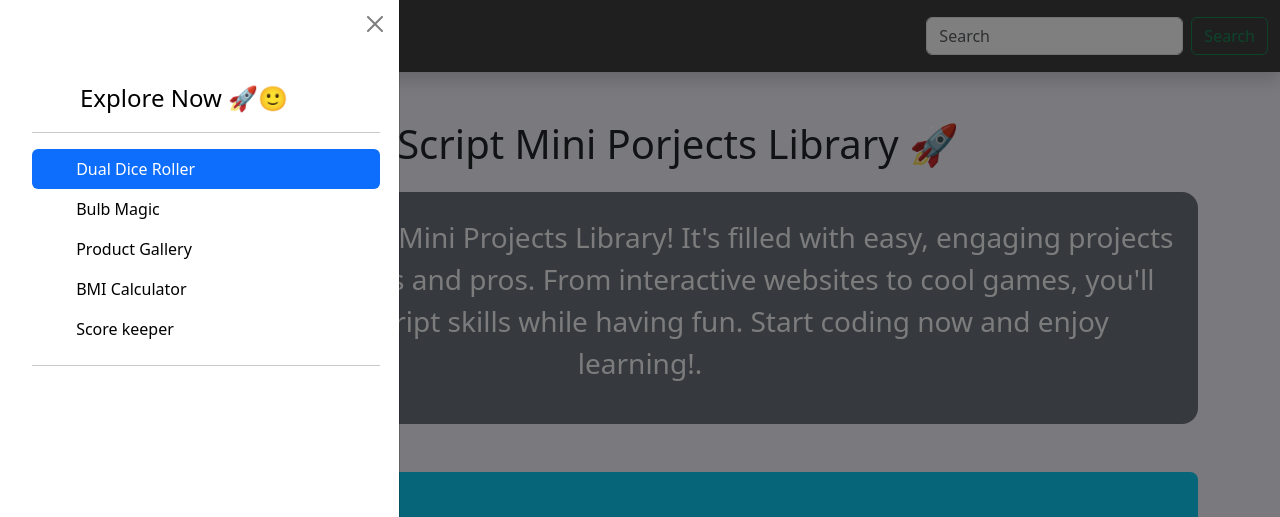
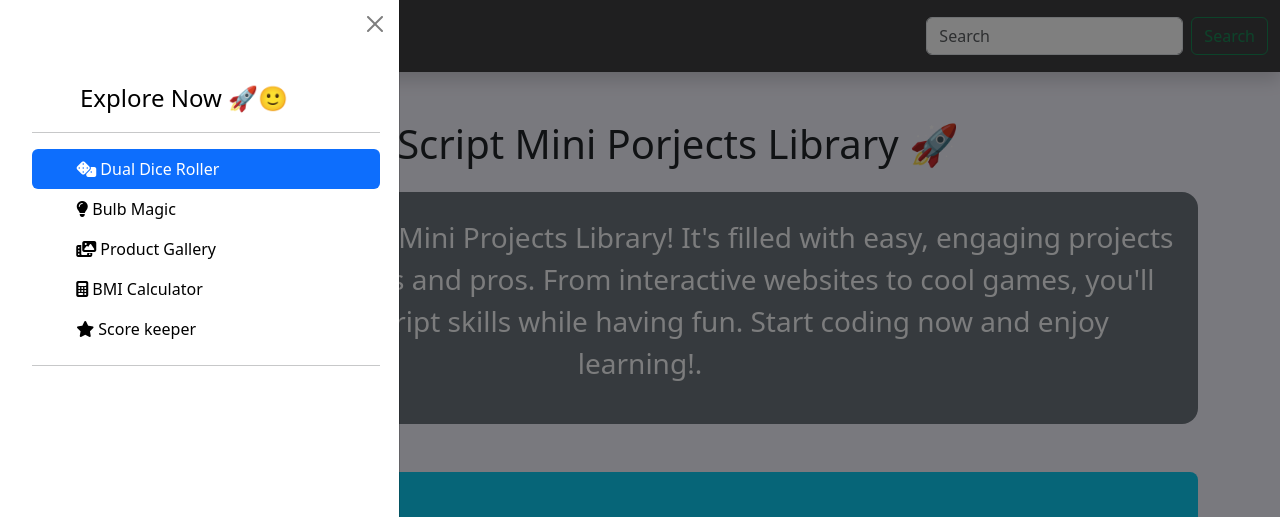
Before and after one commit to bhartiharinkhede44/mini-javascript-projects, a plain HTML site: page index.html in a window 1280 px wide. Both pictures are taken after a click on the button "Toggle navigation". Shown: the top 517 px of the page. Drawn offline with nearby package versions, Linux system fonts and the light colour scheme.

Commit message:
ref - slidebar links added

```diff
--- a/index.html
+++ b/index.html
@@ -23,11 +23,11 @@
                 <span class="navbar-toggler-icon"></span>
             </button>
 
-            <a class="navbar-brand text-light fw-medium" href="#">JS Mini Projects</a>
-            <button class="navbar-toggler" type="button" data-bs-toggle="collapse"
+            <a class="navbar-brand btn-primary text-light fw-medium" href="#">JS Mini Projects</a>
+            <button class="navbar-toggler btn btn-primary" type="button" data-bs-toggle="collapse"
                 data-bs-target="#navbarSupportedContent" aria-controls="navbarSupportedContent" aria-expanded="false"
                 aria-label="Toggle navigation">
-                <span class="navbar-toggler-icon"></span>
+                <span class="navbar-toggler-icon "></span>
             </button>
             <div class="collapse navbar-collapse" id="navbarSupportedContent">
                 <ul class="navbar-nav me-auto mb-2 mb-lg-0">
@@ -72,43 +72,43 @@
                 <hr>
                 <ul class="nav nav-pills flex-column mb-auto">
                     <li class="nav-item">
-                        <a href="#" class="nav-link active" aria-current="page">
+                        <a href="./dice-roller/index.html" class="nav-link active" aria-current="page">
                             <svg class="bi pe-none me-2" width="16" height="16">
                                 <use xlink:href="#home"></use>
                             </svg>
-                            Dual Dice Roller
+                            <i class="fa-solid fa-dice"></i> Dual Dice Roller
                         </a>
                     </li>
                     <li class="nav-item">
-                        <a href="#" class="nav-link link-body-emphasis">
+                        <a href="./bulb-on-of/index.html" class="nav-link link-body-emphasis">
                             <svg class="bi pe-none me-2" width="16" height="16">
                                 <use xlink:href="#speedometer2"></use>
                             </svg>
-                            Bulb Magic
+                            <i class="fa-solid fa-lightbulb"></i> Bulb Magic
                         </a>
                     </li>
                     <li>
-                        <a href="#" class="nav-link link-body-emphasis">
+                        <a href="./product-galary/index.html" class="nav-link link-body-emphasis">
                             <svg class="bi pe-none me-2" width="16" height="16">
                                 <use xlink:href="#speedometer2"></use>
                             </svg>
-                            Product Gallery
+                            <i class="fa-solid fa-photo-film"></i> Product Gallery
                         </a>
                     </li>
                     <li>
-                        <a href="#" class="nav-link link-body-emphasis">
+                        <a href="./bmi-calcy/index.html" class="nav-link link-body-emphasis">
                             <svg class="bi pe-none me-2" width="16" height="16">
                                 <use xlink:href="#grid"></use>
                             </svg>
-                            BMI Calculator
+                            <i class="fa-solid fa-calculator"></i> BMI Calculator
                         </a>
                     </li>
                     <li>
-                        <a href="#" class="nav-link link-body-emphasis">
+                        <a href="./scoll-keeper/index.html" class="nav-link link-body-emphasis">
                             <svg class="bi pe-none me-2" width="16" height="16">
                                 <use xlink:href="#people-circle"></use>
                             </svg>
-                            Score keeper
+                            <i class="fa-solid fa-star"></i> Score keeper
                         </a>
                     </li>
                 </ul>
```
